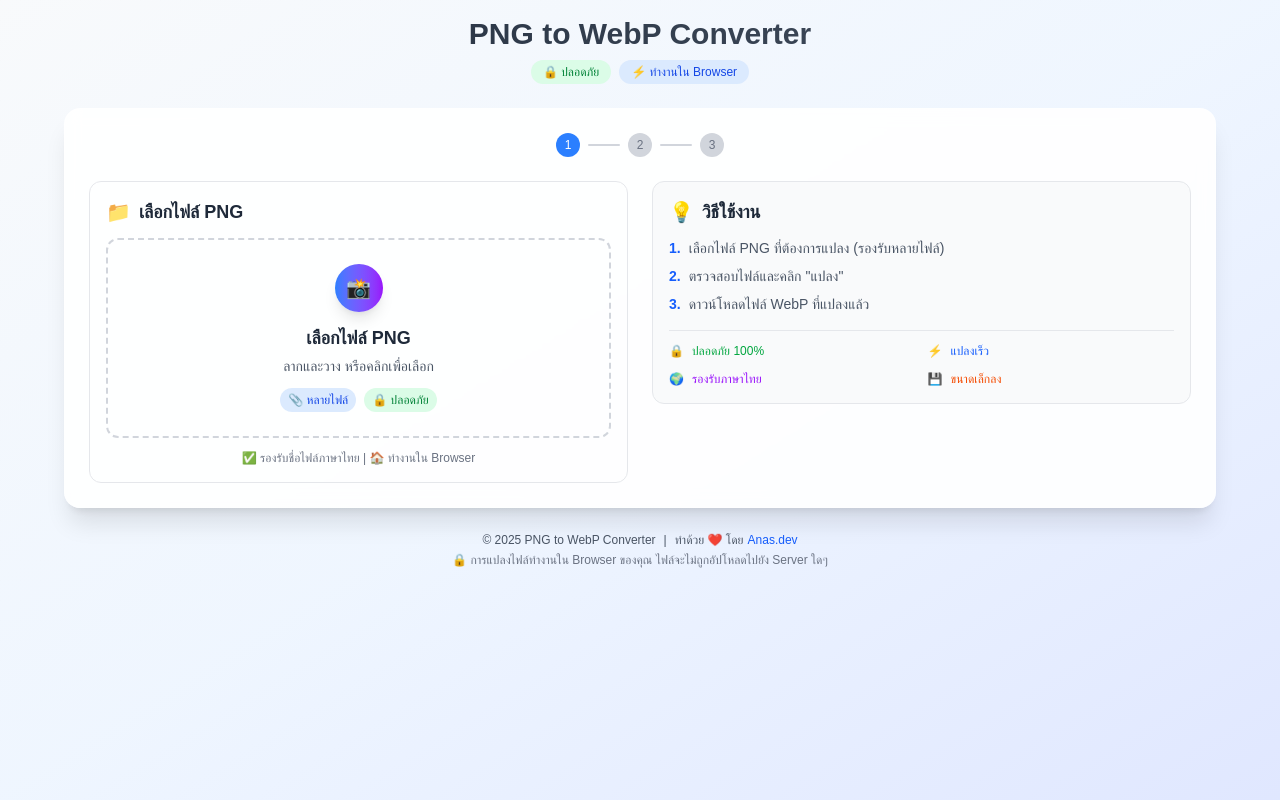
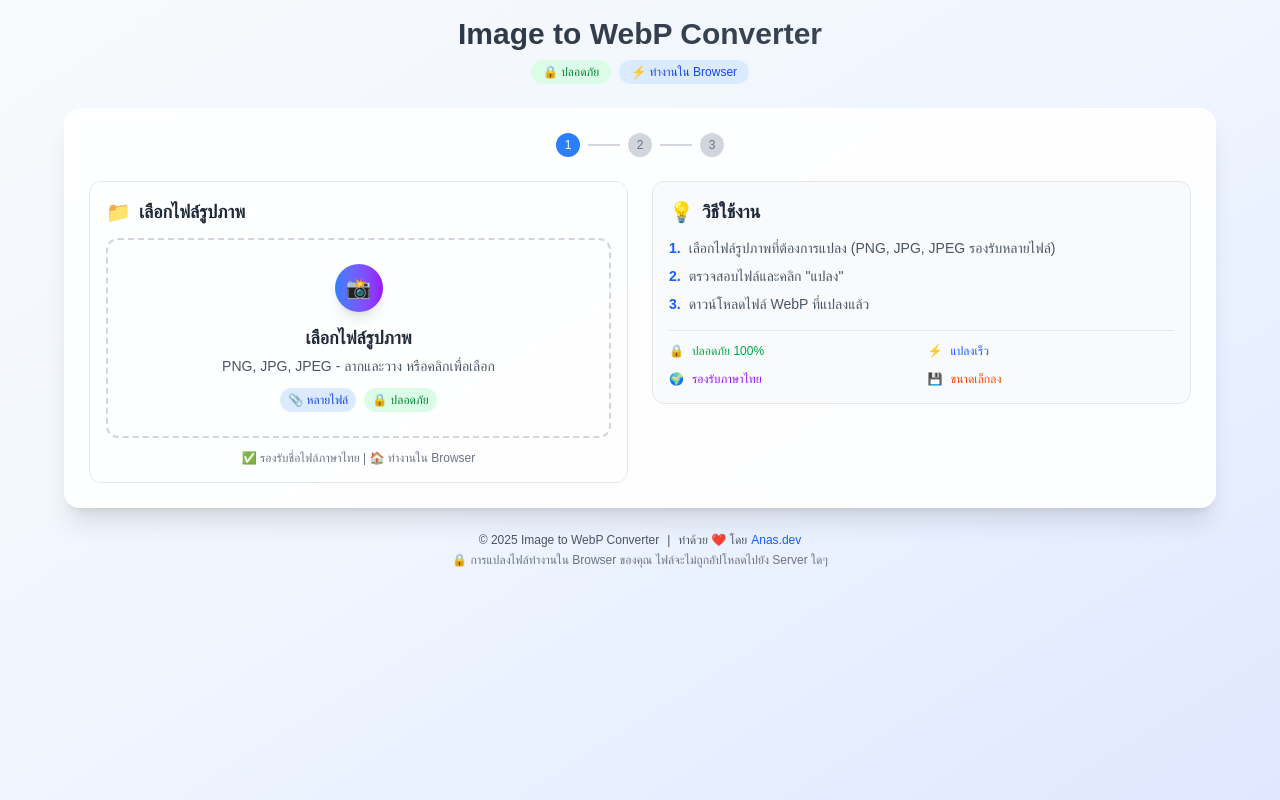
Before and after one commit to SP-Nut/PNG-to-Webp, a Next.js app: page / in a window 1280 px wide. Built offline with nearby package versions, Linux system fonts and the light colour scheme.

Commit message:
Add support for JPG and JPEG files, update branding to Image to WebP Converter

```diff
--- a/app/components/FileUpload.tsx
+++ b/app/components/FileUpload.tsx
@@ -12,16 +12,21 @@ export function FileUpload({ onFilesSelect }: FileUploadProps) {
   const handleFileSelect = useCallback((files: FileList | null) => {
     if (!files) return;
 
-    const pngFiles = Array.from(files).filter(file =>
-      file.type === 'image/png' || file.name.toLowerCase().endsWith('.png')
+    const imageFiles = Array.from(files).filter(file =>
+      file.type === 'image/png' ||
+      file.type === 'image/jpeg' ||
+      file.type === 'image/jpg' ||
+      file.name.toLowerCase().endsWith('.png') ||
+      file.name.toLowerCase().endsWith('.jpg') ||
+      file.name.toLowerCase().endsWith('.jpeg')
     );
 
-    if (pngFiles.length === 0) {
-      alert('กรุณาเลือกไฟล์ PNG เท่านั้น');
+    if (imageFiles.length === 0) {
+      alert('กรุณาเลือกไฟล์ PNG, JPG หรือ JPEG เท่านั้น');
       return;
     }
 
-    onFilesSelect(pngFiles);
+    onFilesSelect(imageFiles);
   }, [onFilesSelect]);
 
   const handleDrop = useCallback((e: React.DragEvent<HTMLDivElement>) => {
@@ -60,7 +65,7 @@ export function FileUpload({ onFilesSelect }: FileUploadProps) {
       >
         <input
           type="file"
-          accept=".png,image/png"
+          accept=".png,.jpg,.jpeg,image/png,image/jpeg,image/jpg"
           multiple
           onChange={handleInputChange}
           className="absolute inset-0 w-full h-full opacity-0 cursor-pointer"
@@ -77,12 +82,12 @@ export function FileUpload({ onFilesSelect }: FileUploadProps) {
           {/* Compact Text */}
           <div className="space-y-1">
             <h3 className="text-lg font-semibold text-gray-800 dark:text-white">
-              {isDragOver ? 'วางไฟล์ที่นี่!' : 'เลือกไฟล์ PNG'}
+              {isDragOver ? 'วางไฟล์ที่นี่!' : 'เลือกไฟล์รูปภาพ'}
             </h3>
             <p className="text-sm text-gray-600 dark:text-gray-300">
               {isDragOver
                 ? 'ปล่อยเพื่อเริ่มการอัปโหลด'
-                : 'ลากและวาง หรือคลิกเพื่อเลือก'
+                : 'PNG, JPG, JPEG - ลากและวาง หรือคลิกเพื่อเลือก'
               }
             </p>
           </div>
--- a/app/layout.tsx
+++ b/app/layout.tsx
@@ -14,10 +14,10 @@ const geistMono = Geist_Mono({
 });
 
 export const metadata: Metadata = {
-  title: "PNG to WebP Converter | แปลงไฟล์ PNG เป็น WebP",
-  description: "แปลงไฟล์ PNG เป็น WebP ได้อย่างง่ายดาย ปลอดภัย 100% ทำงานใน Browser ไม่ต้องอัปโหลดไฟล์ รองรับหลายไฟล์พร้อมกัน",
-  keywords: ["PNG to WebP", "แปลงรูป", "image converter", "webp converter", "thai"],
-  authors: [{ name: "PNG to WebP Converter" }],
+  title: "Image to WebP Converter | แปลงไฟล์รูปภาพ PNG JPG JPEG เป็น WebP",
+  description: "แปลงไฟล์รูปภาพ PNG, JPG, JPEG เป็น WebP ได้อย่างง่ายดาย ปลอดภัย 100% ทำงานใน Browser ไม่ต้องอัปโหลดไฟล์ รองรับหลายไฟล์พร้อมกัน",
+  keywords: ["Image to WebP", "PNG to WebP", "JPG to WebP", "JPEG to WebP", "แปลงรูป", "image converter", "webp converter", "thai"],
+  authors: [{ name: "Image to WebP Converter" }],
   viewport: "width=device-width, initial-scale=1",
 };
 
--- a/app/page.tsx
+++ b/app/page.tsx
@@ -142,7 +142,7 @@ export default function Home() {
         {/* Compact Header */}
         <div className="text-center mb-6">
           <h1 className="text-2xl sm:text-3xl font-bold bg-gradient-to-r from-gray-800 to-gray-600 dark:from-white dark:to-gray-300 bg-clip-text text-transparent mb-2">
-            PNG to WebP Converter
+            Image to WebP Converter
           </h1>
           <div className="flex justify-center gap-2 mb-4">
             <span className="inline-flex items-center gap-1 px-3 py-1 bg-green-100 dark:bg-green-900/30 text-green-700 dark:text-green-300 text-xs rounded-full">
@@ -184,7 +184,7 @@ export default function Home() {
                 <div className="border border-gray-200 dark:border-gray-600 rounded-xl p-4">
                   <h2 className="text-lg font-semibold text-gray-800 dark:text-white mb-3 flex items-center gap-2">
                     <span className="text-xl">📁</span>
-                    เลือกไฟล์ PNG
+                    เลือกไฟล์รูปภาพ
                   </h2>
                   <FileUpload onFilesSelect={handleFilesSelect} />
                 </div>
@@ -272,7 +272,7 @@ export default function Home() {
                     <div className="space-y-2 text-sm text-gray-600 dark:text-gray-300">
                       <div className="flex items-start gap-2">
                         <span className="text-blue-600 font-bold">1.</span>
-                        <span>เลือกไฟล์ PNG ที่ต้องการแปลง (รองรับหลายไฟล์)</span>
+                        <span>เลือกไฟล์รูปภาพที่ต้องการแปลง (PNG, JPG, JPEG รองรับหลายไฟล์)</span>
                       </div>
                       <div className="flex items-start gap-2">
                         <span className="text-blue-600 font-bold">2.</span>
@@ -315,7 +315,7 @@ export default function Home() {
         <footer className="mt-6 text-center text-gray-600 dark:text-gray-400">
           <div className="text-xs space-y-1">
             <p className="flex items-center justify-center gap-2 flex-wrap">
-              <span>© 2025 PNG to WebP Converter</span>
+              <span>© 2025 Image to WebP Converter</span>
               <span>|</span>
               <span className="flex items-center gap-1">
                 ทำด้วย ❤️ โดย
```
